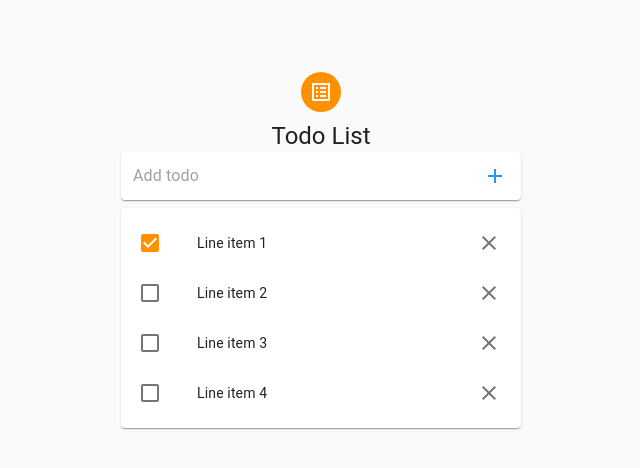
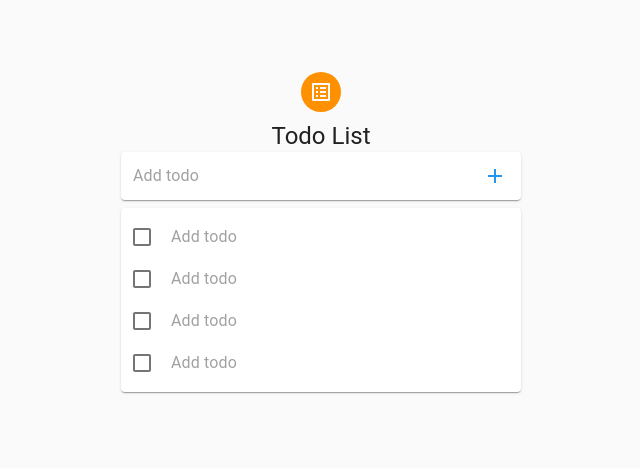
Before and after one commit to snr-lab/react-redux-mui, a React (Create React App) app: page /todo in a window 1280 px wide. Shown: the top 468 px of the page, without its empty margins (319-959 px from the left). Built offline with nearby package versions, Linux system fonts and the light colour scheme.

Commit message:
Updating todo

```diff
--- /dev/null
+++ b/src/components/TaskItem.tsx
@@ -0,0 +1,60 @@
+import React, { useState } from 'react';
+import { makeStyles } from '@material-ui/core/styles';
+import { Box, Checkbox, IconButton, InputBase, Paper} from '@material-ui/core';
+import { Close } from '@material-ui/icons';
+
+const useStyles = makeStyles((theme) => ({
+  root: {
+    padding: 0,
+    display: 'flex',
+    alignItems: 'center',
+    width: 400,
+  },
+  input: {
+    marginLeft: theme.spacing(1),
+    flex: 1,
+  },
+  iconButton: {
+    padding: 10,
+  }
+}));
+
+const Login: React.FC = () => {
+  const classes = useStyles();
+  const [focus, setFocus] = useState(false);
+  const [checked, setChecked] = useState(false);
+
+  const handleToggle = () => {
+    setChecked((previousValue: boolean) => {
+      return !previousValue;
+    });
+  }
+
+  const handleDelete = () => {
+    console.log("Delete item");
+  }
+
+  return (
+      <Box className={classes.root}>
+        <Checkbox
+          checked={checked}
+          tabIndex={-1}
+          disableRipple
+          inputProps={{ 'aria-labelledby': "id" }}
+          onClick={handleToggle}
+        />
+        <InputBase
+          className={classes.input}
+          placeholder="Add todo"
+          inputProps={{ 'aria-label': 'Add todo' }}
+          onFocus={() => setFocus(true)}
+          onBlur={() => setFocus(false)}
+        />
+        <IconButton className={classes.iconButton} aria-label="directions" onClick={handleDelete}>
+          {focus && <Close />}
+        </IconButton>
+      </Box>
+  );
+}
+
+export default Login;
--- a/src/components/TaskList.tsx
+++ b/src/components/TaskList.tsx
@@ -1,58 +1,33 @@
 import React from 'react';
 import { makeStyles } from '@material-ui/core/styles';
-import { Checkbox, IconButton, List, ListItem, ListItemIcon, ListItemSecondaryAction, ListItemText, Paper} from '@material-ui/core';
-import { Close } from '@material-ui/icons';
+import { Box, List, ListItem, Paper } from '@material-ui/core';
+import TaskItem from './TaskItem';
 
 const useStyles = makeStyles((theme) => ({
   root: {
     marginTop: theme.spacing(1),
-    padding: '2px 4px',
+    padding: 0,
     display: 'flex',
     width: 400,
   },
   list: {
     width: "100%"
+  },
+  listItem: {
+    padding: 0
   }
 }));
 
 const Login: React.FC = () => {
   const classes = useStyles();
-  const [checked, setChecked] = React.useState([0]);
-
-  const handleToggle = (value: number) => () => {
-    const currentIndex = checked.indexOf(value);
-    const newChecked = [...checked];
-
-    if (currentIndex === -1) {
-      newChecked.push(value);
-    } else {
-      newChecked.splice(currentIndex, 1);
-    }
-    setChecked(newChecked);
-  };
 
   return (
     <Paper className={classes.root}>
       <List className={classes.list}>
         {[0, 1, 2, 3].map((value) => {
-          const labelId = `checkbox-list-label-${value}`;
           return (
-            <ListItem key={value} role={undefined} dense button >
-              <ListItemIcon onClick={handleToggle(value)}>
-                <Checkbox
-                  edge="start"
-                  checked={checked.indexOf(value) !== -1}
-                  tabIndex={-1}
-                  disableRipple
-                  inputProps={{ 'aria-labelledby': labelId }}
-                />
-              </ListItemIcon>
-              <ListItemText id={labelId} primary={`Line item ${value + 1}`} />
-              <ListItemSecondaryAction>
-                <IconButton edge="end" aria-label="comments">
-                  <Close />
-                </IconButton>
-              </ListItemSecondaryAction>
+            <ListItem className={classes.listItem} key={value} role={undefined}>
+              <TaskItem />
             </ListItem>
           );
         })}
```
